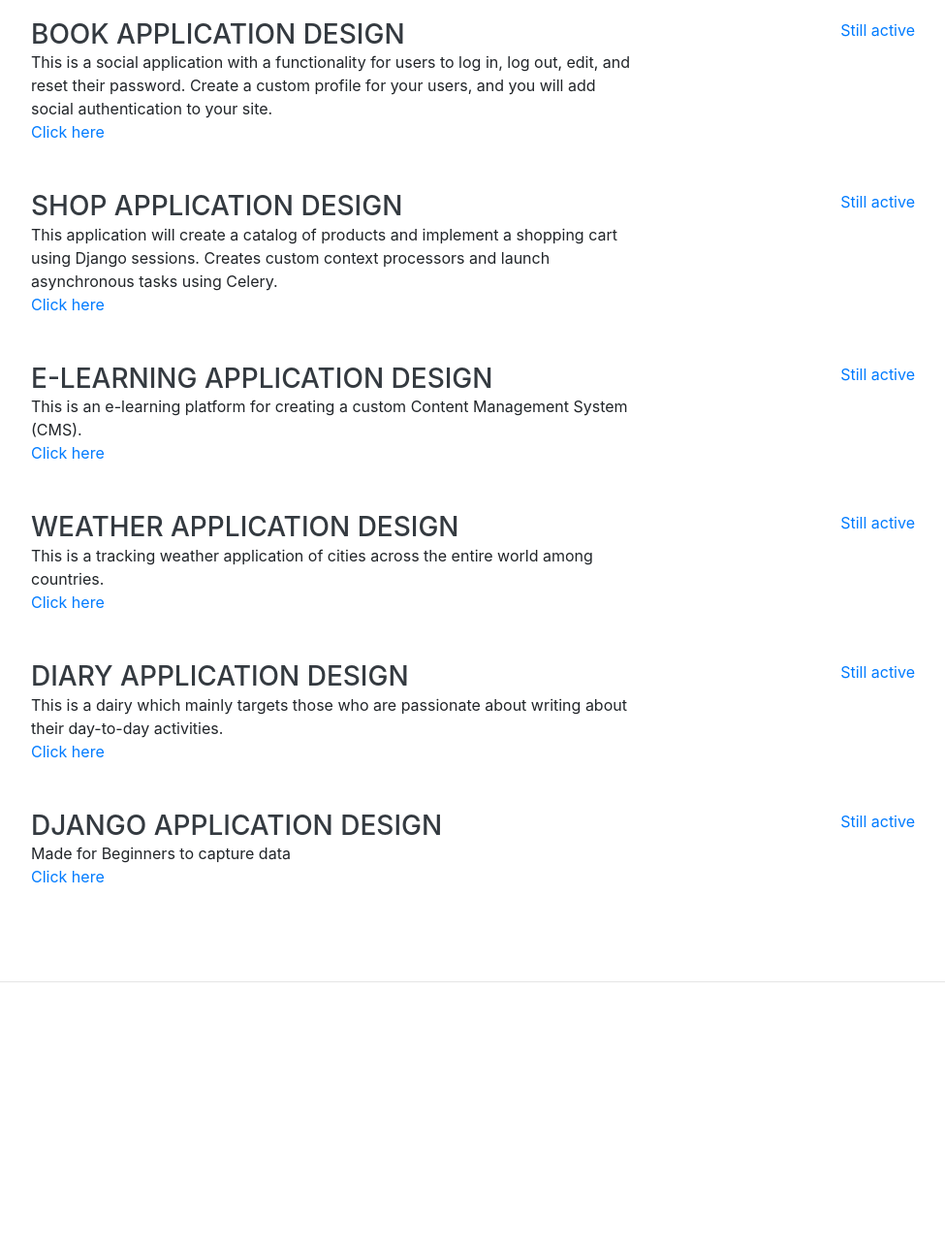
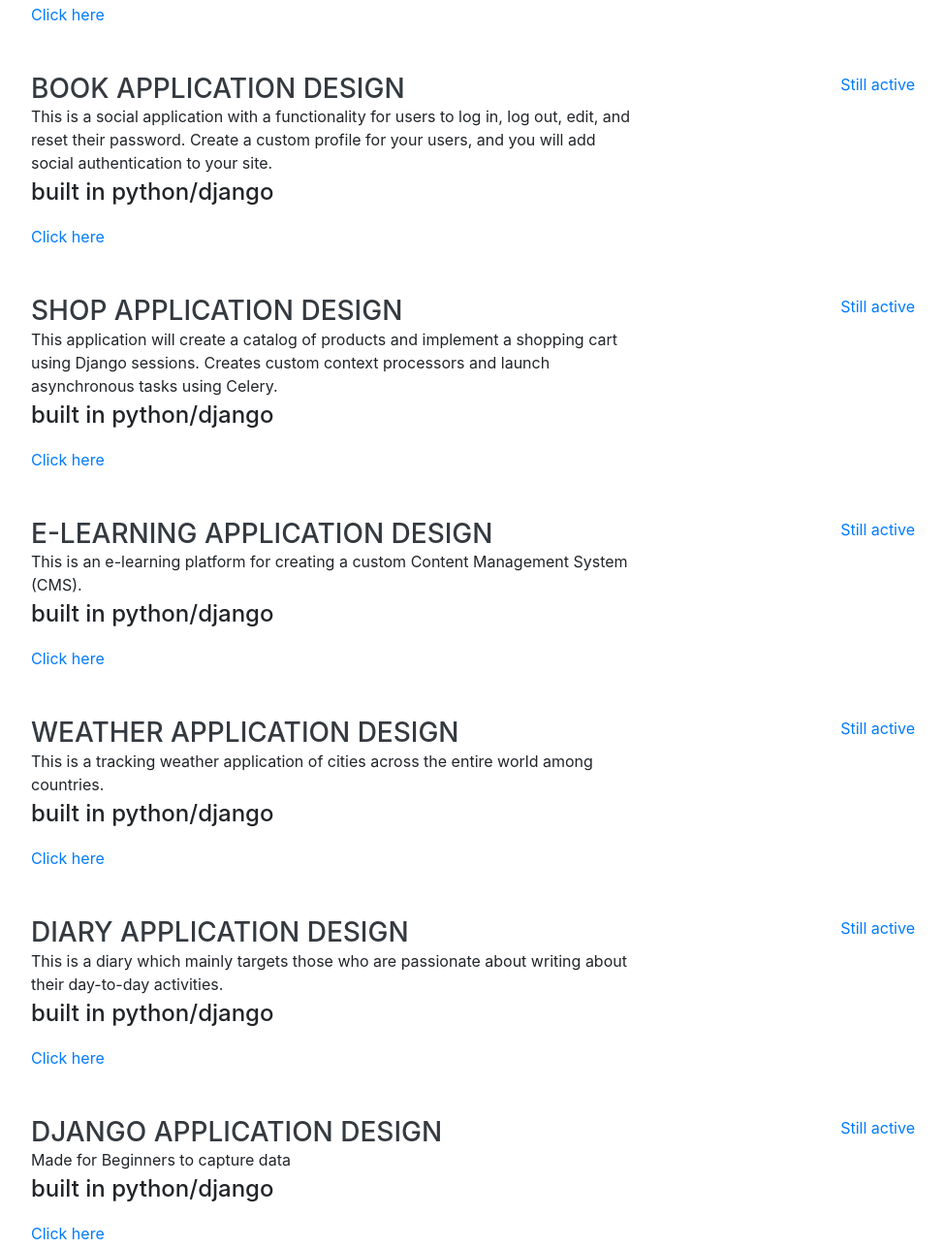
Before and after one commit to dianajoan/dianajoan.github.io, a website with bundled scripts: page index.html in a window 1280 px wide. Shown: the part 6340-7627 px from the top of the page at 97% size, without its empty margins (288-1263 px from the left). Built offline with nearby package versions, Linux system fonts and the light colour scheme; a web font is replaced by a local one.

Commit message:
Modification on the projects content

```diff
--- a/index.html
+++ b/index.html
@@ -381,7 +381,7 @@
           <div class="resume-content">
             <h3 class="mb-0">Craft Website Design</h3>
             <div>This site is teaching people how to make things out of the many things they have around them.</div>
-            <div>Build in Php Laravel framework</div>
+            <div class="subheading mb-3" style="text-transform: lowercase;">Built in Php Laravel framework</div>
             <div><a href="https://craft-expo.000webhostapp.com/" target="_blank">Click here</a></div>
           </div>
           <div class="resume-date text-md-right">
@@ -393,7 +393,7 @@
           <div class="resume-content">
             <h3 class="mb-0">Food Application Design</h3>
             <div>This application is available for the Restaurants and Hotels which manages the ordering and delivering food online.</div>
-            <div>Build in Php Laravel framework</div>
+            <div class="subheading mb-3" style="text-transform: lowercase;">Built in Php Laravel framework</div>
             <div><a href="https://kitchen-expo.000webhostapp.com/" target="_blank">Click here</a></div>
           </div>
           <div class="resume-date text-md-right">
@@ -405,7 +405,8 @@
           <div class="resume-content">
             <h3 class="mb-0">Book Application Design</h3>
             <div>This is a social application with a functionality for users to log in, log out, edit, and reset their password. Create a custom profile for your users, and you will add social authentication to your site.</div>
-            <div><a href="">Click here</a></div>
+            <div class="subheading mb-3" style="text-transform: lowercase;">Built in python/django</div>
+            <div><a href="" target="_blank">Click here</a></div>
           </div>
           <div class="resume-date text-md-right">
             <span class="text-primary">Still active</span>
@@ -416,7 +417,8 @@
           <div class="resume-content">
             <h3 class="mb-0">Shop Application Design</h3>
             <div>This application will create a catalog of products and implement a shopping cart using Django sessions. Creates custom context processors and launch asynchronous tasks using Celery.</div>
-            <div><a href="">Click here</a></div>
+            <div class="subheading mb-3" style="text-transform: lowercase;">Built in python/django</div>
+            <div><a href="" target="_blank">Click here</a></div>
           </div>
           <div class="resume-date text-md-right">
             <span class="text-primary">Still active</span>
@@ -427,7 +429,8 @@
           <div class="resume-content">
             <h3 class="mb-0">E-learning Application Design</h3>
             <div>This is an e-learning platform for creating a custom Content Management System (CMS).</div>
-            <div><a href="">Click here</a></div>
+            <div class="subheading mb-3" style="text-transform: lowercase;">Built in python/django</div>
+            <div><a href="" target="_blank">Click here</a></div>
           </div>
           <div class="resume-date text-md-right">
             <span class="text-primary">Still active</span>
@@ -438,7 +441,8 @@
           <div class="resume-content">
             <h3 class="mb-0">Weather Application Design</h3>
             <div>This is a tracking weather application of cities across the entire world among countries.</div>
-            <div><a href="">Click here</a></div>
+            <div class="subheading mb-3" style="text-transform: lowercase;">Built in python/django</div>
+            <div><a href="" target="_blank">Click here</a></div>
           </div>
           <div class="resume-date text-md-right">
             <span class="text-primary">Still active</span>
@@ -448,8 +452,9 @@
         <div class="resume-item d-flex flex-column flex-md-row justify-content-between mb-5">
           <div class="resume-content">
             <h3 class="mb-0">Diary Application Design</h3>
-            <div>This is a dairy which mainly targets those who are passionate about writing about their day-to-day activities.</div>
-            <div><a href="">Click here</a></div>
+            <div>This is a diary which mainly targets those who are passionate about writing about their day-to-day activities.</div>
+            <div class="subheading mb-3" style="text-transform: lowercase;">Built in python/django</div>
+            <div><a href="" target="_blank">Click here</a></div>
           </div>
           <div class="resume-date text-md-right">
             <span class="text-primary">Still active</span>
@@ -460,7 +465,8 @@
           <div class="resume-content">
             <h3 class="mb-0">Django Application Design</h3>
             <div>Made for Beginners to capture data</div>
-            <div><a href="">Click here</a></div>
+            <div class="subheading mb-3" style="text-transform: lowercase;">Built in python/django</div>
+            <div><a href="" target="_blank">Click here</a></div>
           </div>
           <div class="resume-date text-md-right">
             <span class="text-primary">Still active</span>
```
